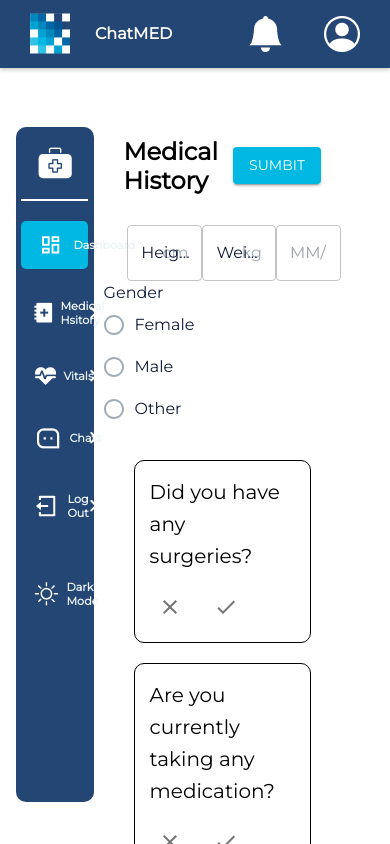
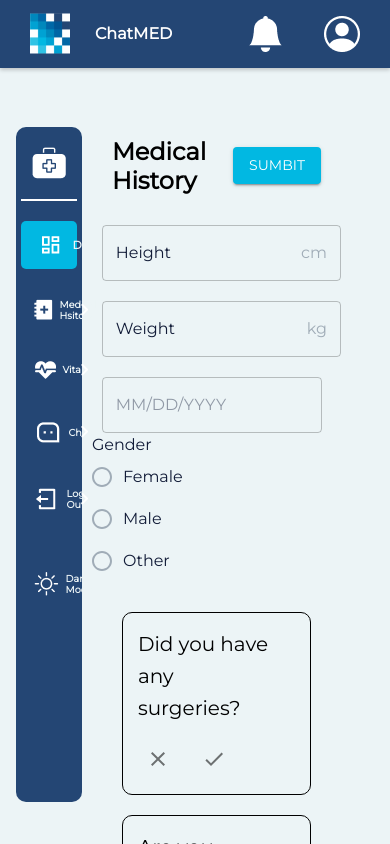
Before and after one commit to mohamad-shoumar/ChatMED, a React (Create React App) app in the folder frontend/: page /medicalhistory in a window 390 px wide. Shown: the top 844 px of the page. Built offline with nearby package versions, Linux system fonts and the light colour scheme.

Commit message:
made minor for styling

```diff
--- a/frontend/src/styles/Authentication/Authentication.module.scss
+++ b/frontend/src/styles/Authentication/Authentication.module.scss
@@ -31,8 +31,9 @@ bc: #ECF4F6
 }
 
 .wholeContainer {
-  /* background: linear-gradient(45deg, #244674, #01b8e2); */
-  background-color: #ecf4f6;
+  // background: linear-gradient(45deg, #244674, #01b8e2);
+  background: #ecf4f6;
+  // background: linear-gradient(90deg, #244674, #01b8e2);
   color: #ccc;
   display: flex;
   flex-direction: column;
@@ -89,7 +90,8 @@ bc: #ECF4F6
   justify-content: center;
   align-items: center;
   text-align: center;
-  // box-shadow: -10px -10px 20px rgba(105, 105, 105, 0.5);
+  border-radius: 10px;
+  box-shadow: -10px -10px 20px rgba(105, 105, 105, 0.5);
 }
 
 .social-container {
--- a/frontend/src/styles/MedicalHistory/MedicalHistory.module.scss
+++ b/frontend/src/styles/MedicalHistory/MedicalHistory.module.scss
@@ -1,5 +1,10 @@
 @import url("https://fonts.googleapis.com/css2?family=Montserrat&family=Ubuntu:wght@500&display=swap");
 @import " ../../../../stylesheet.scss";
+
+body {
+  background: $background;
+  font-family: "Montserrat", sans-serif;
+}
 
 .medicalHistory {
   margin-top: 7vh;
@@ -26,9 +31,10 @@
 }
 
 .medicalHistoryForm {
-  padding-left: 10%;
+  padding-left: 4%;
   display: flex;
   justify-content: space-evenly;
+  gap: 10px;
 }
 .sectionsMain {
   padding: 30px;
@@ -52,3 +58,12 @@
   width: 100%;
   border: 1.5px solid black;
 }
+@media screen and (max-width: 768px) {
+  .medicalHistoryForm {
+    flex-direction: column;
+    gap: 20px;
+  }
+  .section1 {
+    width: 100%;
+  }
+}
--- a/frontend/src/styles/SideNavBar/SideNavBar.module.scss
+++ b/frontend/src/styles/SideNavBar/SideNavBar.module.scss
@@ -9,7 +9,7 @@
 }
 
 .main {
-  width: 20vw;
+  width: 17vw;
   height: 80vh;
   background-color: $primary-color;
   display: flex;
@@ -91,7 +91,7 @@
 .word {
   color: $background;
   font-weight: bold;
-  font-size: 0.7rem;
+  font-size: 0.6rem;
   font-weight: bold;
 }
 .linkleft {
```
